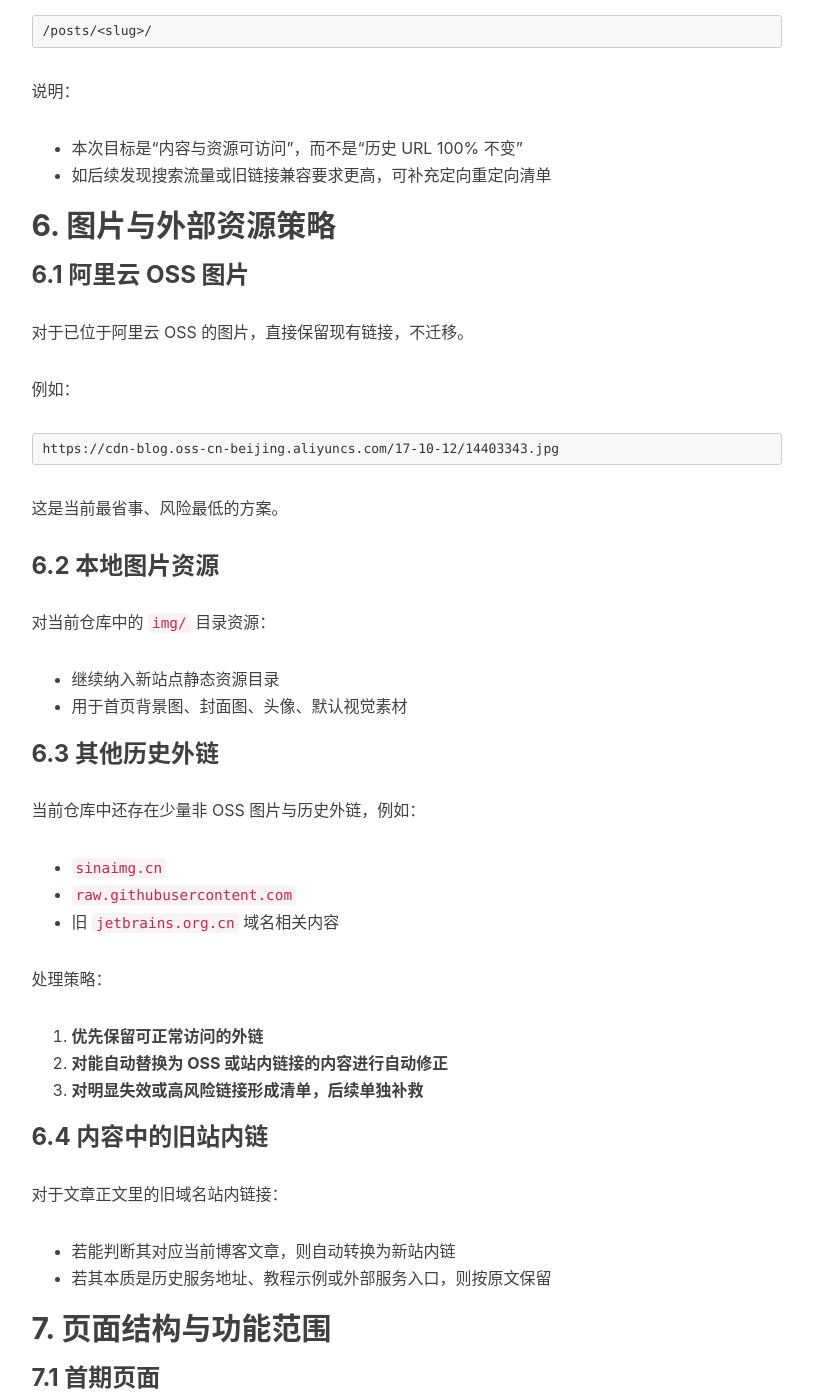
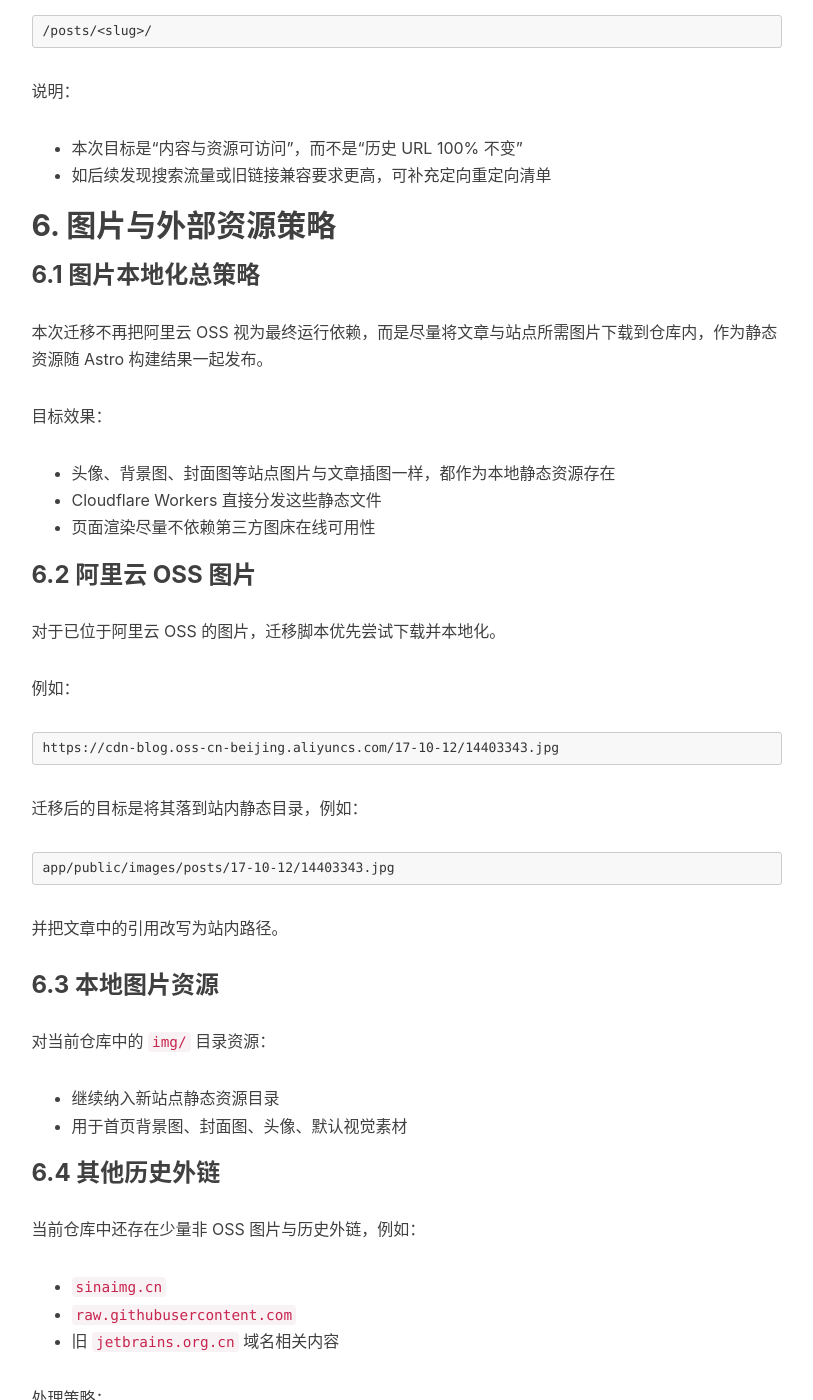
Before and after one commit to changdaye/changdaye.github.io, a Jekyll site: the page built from docs/superpowers/specs/2026-04-22-cf-workers-blog-migration-design.md, in a window 1280 px wide and 1400 px high, scrolled down 4770 px. Shown: the whole window, without its empty margins (136-949 px from the left). Built offline with Jekyll 4.4.1, drawn with Linux system fonts in a browser that asks for light colours; nearby versions of some CDN libraries; our own code applies the rules of GitHub Pages for plain Markdown files; comment, search, counter and statistics services are not loaded; some of the changed text lies outside the part shown.

Commit message:
Capture the decision to localize blog images into static assets
The migration target changed after review: instead of relying on Alibaba
Cloud OSS at runtime, the new site should pull article and site images into
local static assets where possible. This keeps avatars, covers, and post
images under the same deployment boundary and reduces dependency on external
image hosts once the migration is complete.

Constraint: The blog remains a static site deployed via Cloudflare Workers
Constraint: Do not expand scope to Cloudflare R2 or SSR just to host images
Rejected: Keep OSS as the runtime image source | user prefers local static assets
Rejected: Migrate images to R2 immediately | unnecessary extra hosting migration
Confidence: high
Scope-risk: narrow
Reversibility: clean
Directive: Implementation should download and rewrite reachable image references, and emit a failure list for unreachable assets
Tested: Manual spec review for consistency after design change
Not-tested: Automated image-download feasibility against all historical URLs

````diff
--- a/docs/superpowers/specs/2026-04-22-cf-workers-blog-migration-design.md
+++ b/docs/superpowers/specs/2026-04-22-cf-workers-blog-migration-design.md
@@ -22,7 +22,7 @@
 
 1. **允许升级成更现代的博客实现**，不要求保留原有 Jekyll 主题和构建方式。
 2. **博客仍然是静态站点**，不采用 Worker SSR。
-3. **图片继续放在阿里云 OSS 上**，不迁移到 Cloudflare R2。
+3. **文章与站点图片尽量本地化为静态资源**，随站点一起构建和部署，不迁移到 Cloudflare R2。
 4. **旧 URL 不要求 100% 保持不变**，以“资源和内容可访问”为主要目标。
 5. **优先保证内容迁移成功与后续可维护性**，而不是对旧站做像素级复刻。
 
@@ -151,9 +151,19 @@ changdaye.github.io/
 
 ## 6. 图片与外部资源策略
 
-### 6.1 阿里云 OSS 图片
+### 6.1 图片本地化总策略
 
-对于已位于阿里云 OSS 的图片，直接保留现有链接，不迁移。
+本次迁移不再把阿里云 OSS 视为最终运行依赖，而是尽量将文章与站点所需图片下载到仓库内，作为静态资源随 Astro 构建结果一起发布。
+
+目标效果：
+
+- 头像、背景图、封面图等站点图片与文章插图一样，都作为本地静态资源存在
+- Cloudflare Workers 直接分发这些静态文件
+- 页面渲染尽量不依赖第三方图床在线可用性
+
+### 6.2 阿里云 OSS 图片
+
+对于已位于阿里云 OSS 的图片，迁移脚本优先尝试下载并本地化。
 
 例如：
 
@@ -161,15 +171,21 @@ changdaye.github.io/
 https://cdn-blog.oss-cn-beijing.aliyuncs.com/17-10-12/14403343.jpg
 ```
 
-这是当前最省事、风险最低的方案。
+迁移后的目标是将其落到站内静态目录，例如：
 
-### 6.2 本地图片资源
+```text
+app/public/images/posts/17-10-12/14403343.jpg
+```
+
+并把文章中的引用改写为站内路径。
+
+### 6.3 本地图片资源
 
 对当前仓库中的 `img/` 目录资源：
 - 继续纳入新站点静态资源目录
 - 用于首页背景图、封面图、头像、默认视觉素材
 
-### 6.3 其他历史外链
+### 6.4 其他历史外链
 
 当前仓库中还存在少量非 OSS 图片与历史外链，例如：
 - `sinaimg.cn`
@@ -178,11 +194,24 @@ https://cdn-blog.oss-cn-beijing.aliyuncs.com/17-10-12/14403343.jpg
 
 处理策略：
 
-1. **优先保留可正常访问的外链**
-2. **对能自动替换为 OSS 或站内链接的内容进行自动修正**
-3. **对明显失效或高风险链接形成清单，后续单独补救**
+1. **优先下载并本地化可访问图片**
+2. **自动将文章中的图片引用替换为站内静态路径**
+3. **对无法下载、超时、失效的资源生成清单，单独补救**
+4. **对纯网页链接、文档链接等非图片外链保持原样**
 
-### 6.4 内容中的旧站内链
+### 6.5 本地静态目录建议
+
+建议按语义拆分静态资源目录：
+
+```text
+app/public/
+├── images/
+│   ├── site/        # 头像、背景图、默认视觉素材
+│   └── posts/       # 文章内图片
+└── favicon/...
+```
+
+### 6.6 内容中的旧站内链
 
 对于文章正文里的旧域名站内链接：
 - 若能判断其对应当前博客文章，则自动转换为新站内链
@@ -286,7 +315,7 @@ Worker 只保留轻量边界：
 3. 先实现首页 / 文章页 / 标签页 / About / 404 基础骨架
 4. 编写 `_posts` → 新内容格式的迁移逻辑
 5. 迁移 `img/` 本地资源引用
-6. 保留 OSS 图片并清洗可自动修复的旧外链
+6. 下载并本地化 OSS 与其他可访问文章图片，清洗图片引用
 7. 接入 RSS / Sitemap
 8. 完成本地验证与部署文档
 
@@ -302,21 +331,23 @@ Worker 只保留轻量边界：
    - frontmatter 映射正常
    - tags 正常
    - header image 正常
-   - OSS 图片正常显示
+   - 本地化后的文章图片正常显示
 5. About 页面正常
 6. 标签页正常
 7. RSS / Sitemap 可生成
 8. Wrangler 本地运行成功
 9. Cloudflare 部署配置可直接使用
+10. 下载失败图片清单可输出并复核
 
 ## 12. 风险与后续事项
 
 ### 12.1 已知风险
 
-1. 部分历史外链可能已失效
+1. 部分历史外链可能已失效，无法自动下载
 2. 少量旧域名站内链可能无法自动 100% 准确映射
 3. `about.html` 与旧模板中的少量脚本内容需要筛除历史无效依赖
 4. 个别 Markdown 文章可能包含旧 Jekyll/HTML 写法，需要兼容处理
+5. 本地化全部文章图片会增加仓库体积，需要接受仓库变大
 
 ### 12.2 后续可扩展项
 
@@ -334,10 +365,10 @@ Worker 只保留轻量边界：
 - **现代静态博客工程**
 - **基于 Astro 构建**
 - **通过 Cloudflare Workers 托管**
-- **继续使用阿里云 OSS 承载图片**
+- **将文章与站点图片本地化为静态资源**
 
 设计重点是：
 - 保住文章内容
-- 保住 OSS 图片访问
+- 尽量摆脱外部图床依赖
 - 摆脱旧主题与旧构建方式
 - 为后续长期维护和继续演进打基础
````
